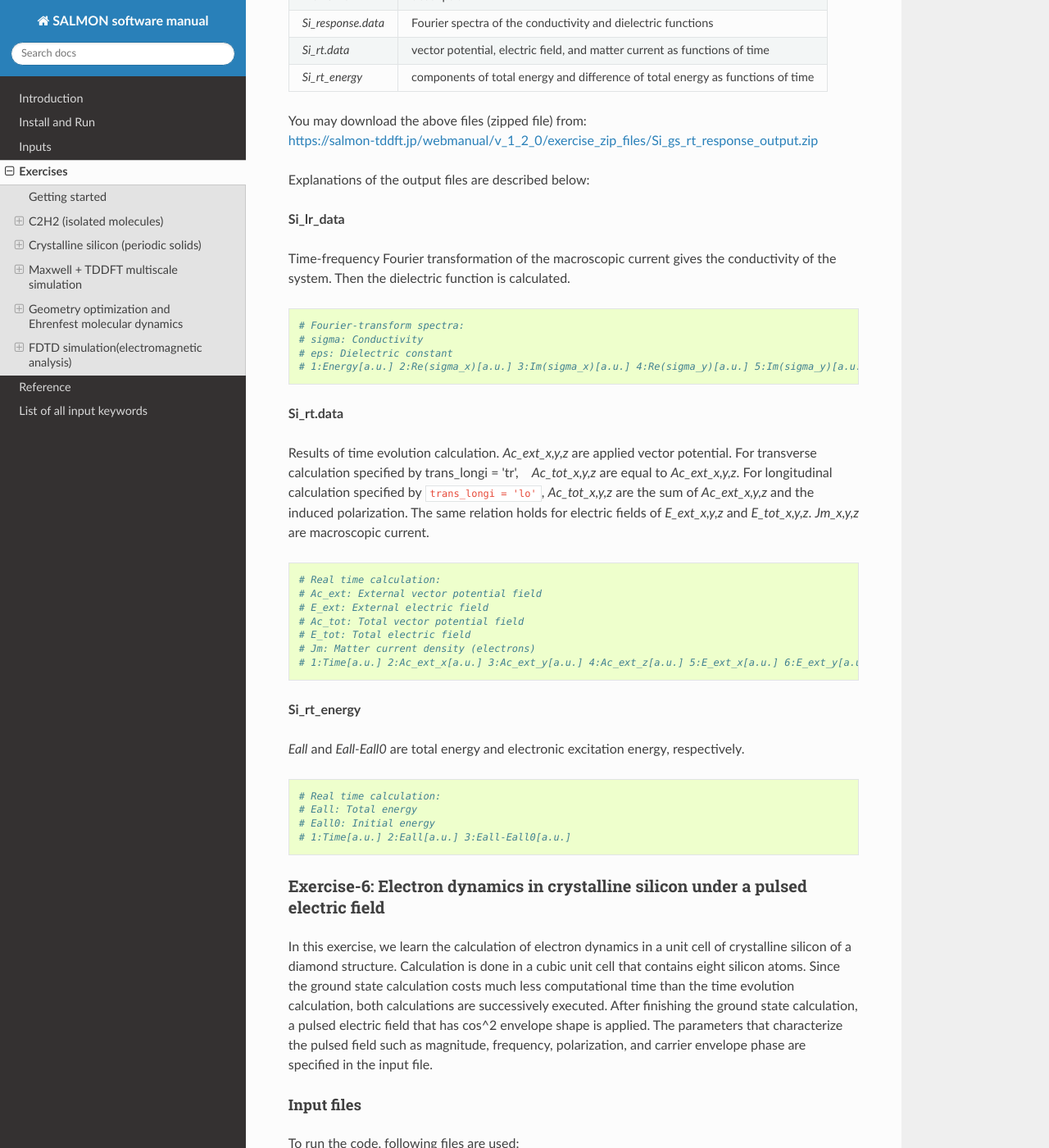
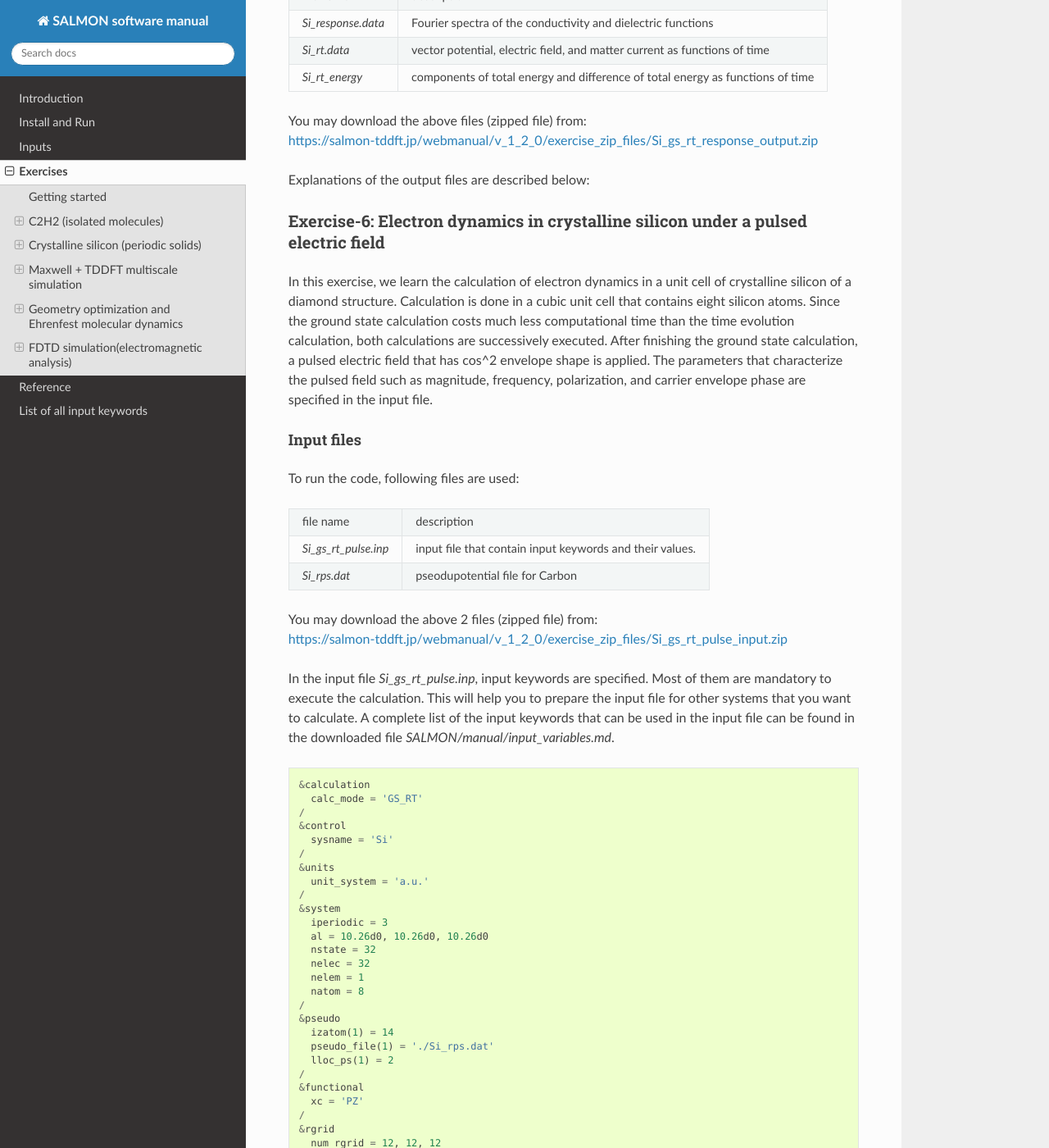
Before and after one commit to SALMON-TDDFT/SALMON-DOCS, a Sphinx documentation site: the page built from source/exercises.rst, in a window 1280 px wide and 1400 px high, scrolled down 37457 px. Shown: the whole window at 82% size. Built offline with Sphinx 7.4.7 and the Read the Docs theme 2.0.0, drawn with Linux system fonts in a browser that asks for light colours; formulas are drawn with MathJax 3.

Commit message:
Update exercises.rst

```diff
--- a/source/exercises.rst
+++ b/source/exercises.rst
@@ -2135,47 +2135,6 @@
 
 Explanations of the output files are described below:
 
-**Si_lr_data**
-
-Time-frequency Fourier transformation of the macroscopic current gives
-the conductivity of the system. Then the dielectric function is calculated.
-
-::
-
-   # Fourier-transform spectra:
-   # sigma: Conductivity
-   # eps: Dielectric constant
-   # 1:Energy[a.u.] 2:Re(sigma_x)[a.u.] 3:Im(sigma_x)[a.u.] 4:Re(sigma_y)[a.u.] 5:Im(sigma_y)[a.u.] 6:Re(sigma_z)[a.u.] 7:Im(sigma_z)[a.u.] 8:Re(eps_x)[none] 9:Im(eps_x)[none] 10:Re(eps_y)[none] 11:Im(eps_y)[none] 12:Re(eps_z)[none] 13:Im(eps_z)[none]
-
-**Si_rt.data**
-
-Results of time evolution calculation. *Ac_ext_x,y,z* are applied vector potential.
-For transverse calculation specified by trans_longi = 'tr',　*Ac_tot_x,y,z* are equal to *Ac_ext_x,y,z*.
-For longitudinal calculation specified by ``trans_longi = 'lo'``,
-*Ac_tot_x,y,z* are the sum of *Ac_ext_x,y,z* and the induced polarization.
-The same relation holds for electric fields of *E_ext_x,y,z* and *E_tot_x,y,z*.
-*Jm_x,y,z* are macroscopic current.
-
-::
-
-   # Real time calculation:
-   # Ac_ext: External vector potential field
-   # E_ext: External electric field
-   # Ac_tot: Total vector potential field
-   # E_tot: Total electric field
-   # Jm: Matter current density (electrons)
-   # 1:Time[a.u.] 2:Ac_ext_x[a.u.] 3:Ac_ext_y[a.u.] 4:Ac_ext_z[a.u.] 5:E_ext_x[a.u.] 6:E_ext_y[a.u.] 7:E_ext_z[a.u.] 8:Ac_tot_x[a.u.] 9:Ac_tot_y[a.u.] 10:Ac_tot_z[a.u.] 11:E_tot_x[a.u.] 12:E_tot_y[a.u.] 13:E_tot_z[a.u.]  14:Jm_x[a.u.] 15:Jm_y[a.u.] 16:Jm_z[a.u.]
-
-**Si_rt_energy**
-
-*Eall* and *Eall-Eall0* are total energy and electronic excitation energy, respectively.
-
-::
-
-   # Real time calculation:
-   # Eall: Total energy
-   # Eall0: Initial energy
-   # 1:Time[a.u.] 2:Eall[a.u.] 3:Eall-Eall0[a.u.]
 
 .. _exercise-6:
 
```
